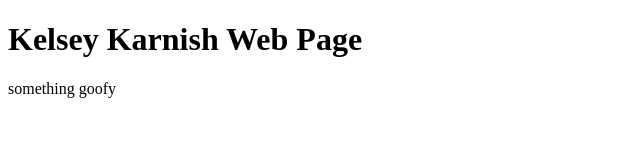
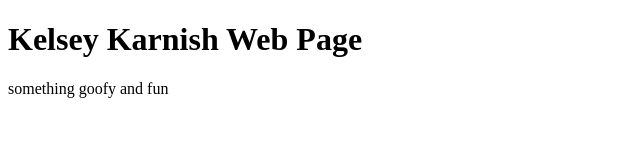
Before and after one commit to kkarnish/CRP5580, a plain HTML site: page docs/index.html in a window 1280 px wide. Shown: the full height of the page, 0-640 px from the left. Drawn offline with Linux system fonts and the light colour scheme.

Commit message:
Update index.html

```diff
--- a/docs/index.html
+++ b/docs/index.html
@@ -3,7 +3,7 @@
 <body>
 
 <h1>Kelsey Karnish Web Page</h1>
-<p>something goofy</p>
+<p>something goofy and fun</p>
 
 </body>
 </html>
```
